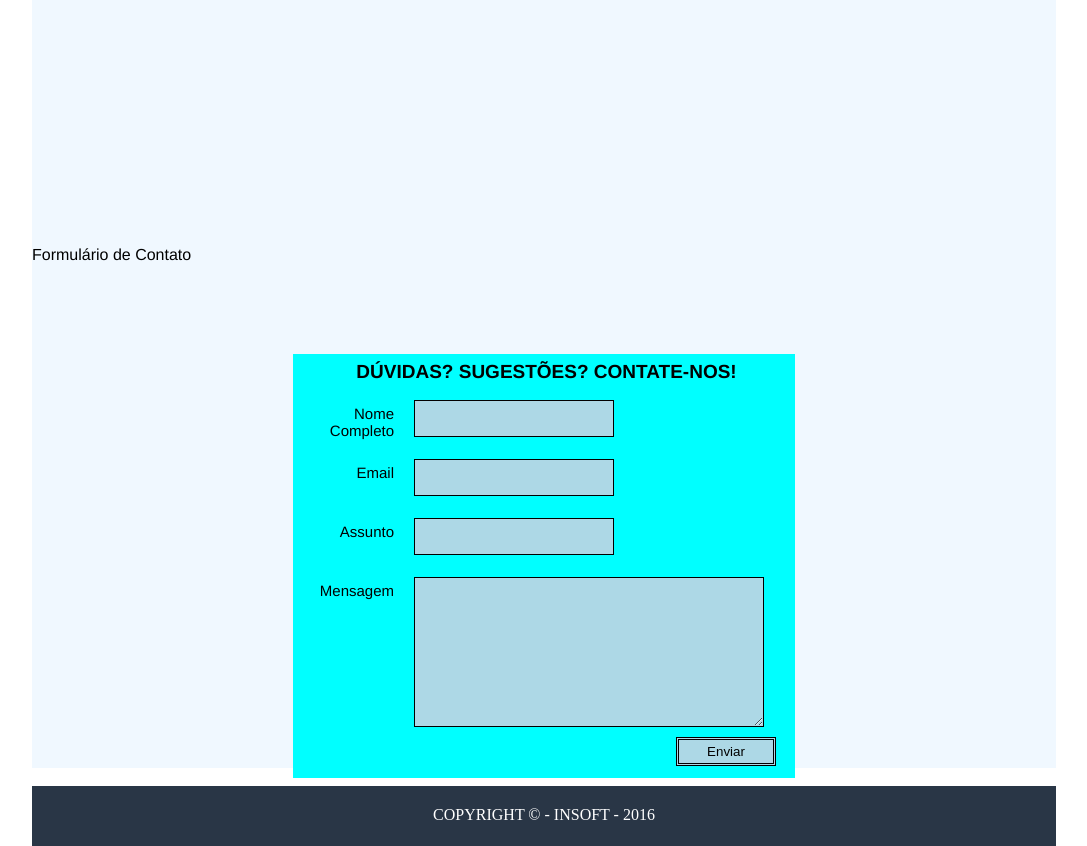
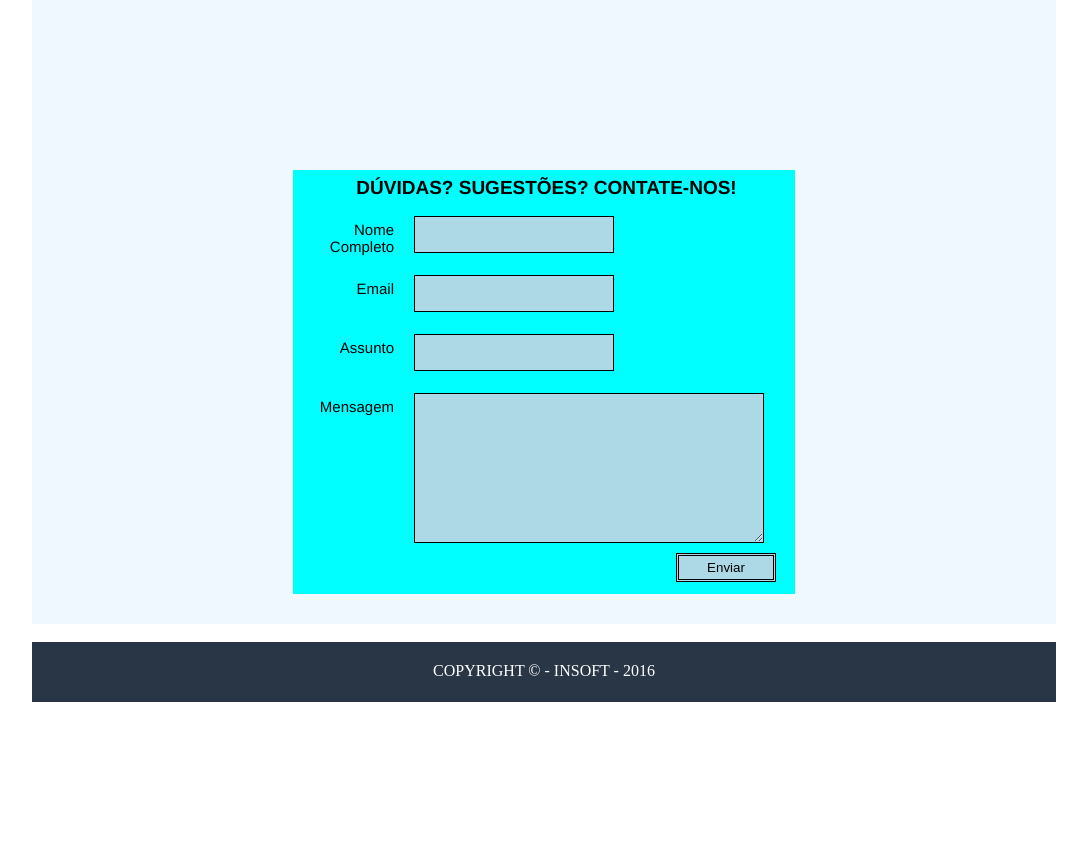
Before and after one commit to insoft-ej/Equipe5, a plain HTML site: page index.html in a window 1280 px wide. Shown: the part 9160-10006 px from the top of the page, without its empty margins (96-1183 px from the left). After the commit the page ends 9862 px from the top, so only its background shows below. Drawn offline with Linux system fonts and the light colour scheme; a web font is replaced by a local one.

Commit message:
atualizando modelo formulario

```diff
--- a/css/form.css
+++ b/css/form.css
@@ -9,7 +9,7 @@ div.box {
     width:500px;
     background:#00FFFF;
     position:relative;
-    top:50px;
+    top:10px;
     border:1px solid #00FFFF;
 }
 
--- a/index.html
+++ b/index.html
@@ -81,16 +81,14 @@
 				</div>
 				<div id="faculty">
 					<a name="faculty" id="faculty">
-						<br><br><br><br>Professores<br><br><br><br><br><br><br><br><br><br><br><br><br><br><br><br><br><br><br><br><br><br><br><br><br><br><br><br><br><br><br><br><br><br><br><br><br><br><br><br><br><br><br><br><br><br><br><br><br><br><br><br><br><br><br><br><br><br><br><br><br><br><br><br><br><br><br><br><br><br><br><br><br><br><br><br><br><br><br><br><br><br><br><br><br><br><br><br><br><br><br><br><br><br><br><br><br><br><br><br><br><br><br><br><br><br><br><br><br><br><br><br><br><br><br><br><br><br><br><br><br><br><br>
+						<br><br><br><br>Professores<br><br><br><br><br><br><br><br><br><br><br><br><br><br><br><br><br><br><br><br><br><br><br><br><br><br><br><br><br><br><br><br><br><br><br><br><br><br><br><br><br><br><br><br><br><br><br><br><br><br><br><br><br><br><br><br><br><br><br><br><br><br><br><br><br><br><br><br><br><br><br><br><br><br><br><br><br><br><br><br><br><br><br><br><br><br><br><br><br><br><br><br><br><br><br><br><br><br><br><br><br><br><br><br><br><br><br><br><br><br><br><br><br><br><br><br><br><br><br><br>
 					</a>
 				</div>
 				<div id="contact">
 					<a name="contact" id="contact">
-						<br><br><br><br>
-							Formulário de Contato
 						<form name="meuForm" method="post" id="formulario">
 							<div class="box">
-								<h1><center>Dúvidas? Sugestões? Contate-nos! </center></h1>
+								<h1><center>Dúvidas? Sugestões? Contate-nos!</center></h1>
 
 								<label>
 									<span>Nome Completo</span>
```
